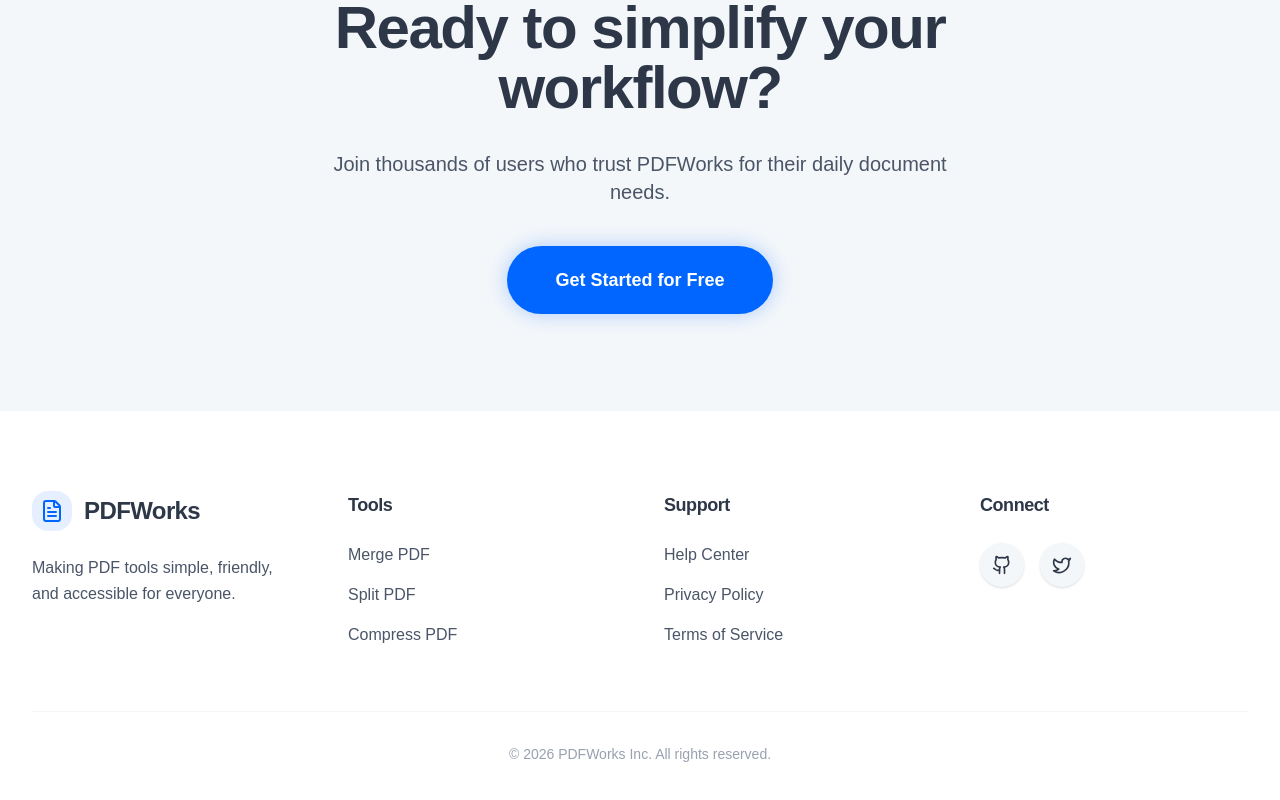
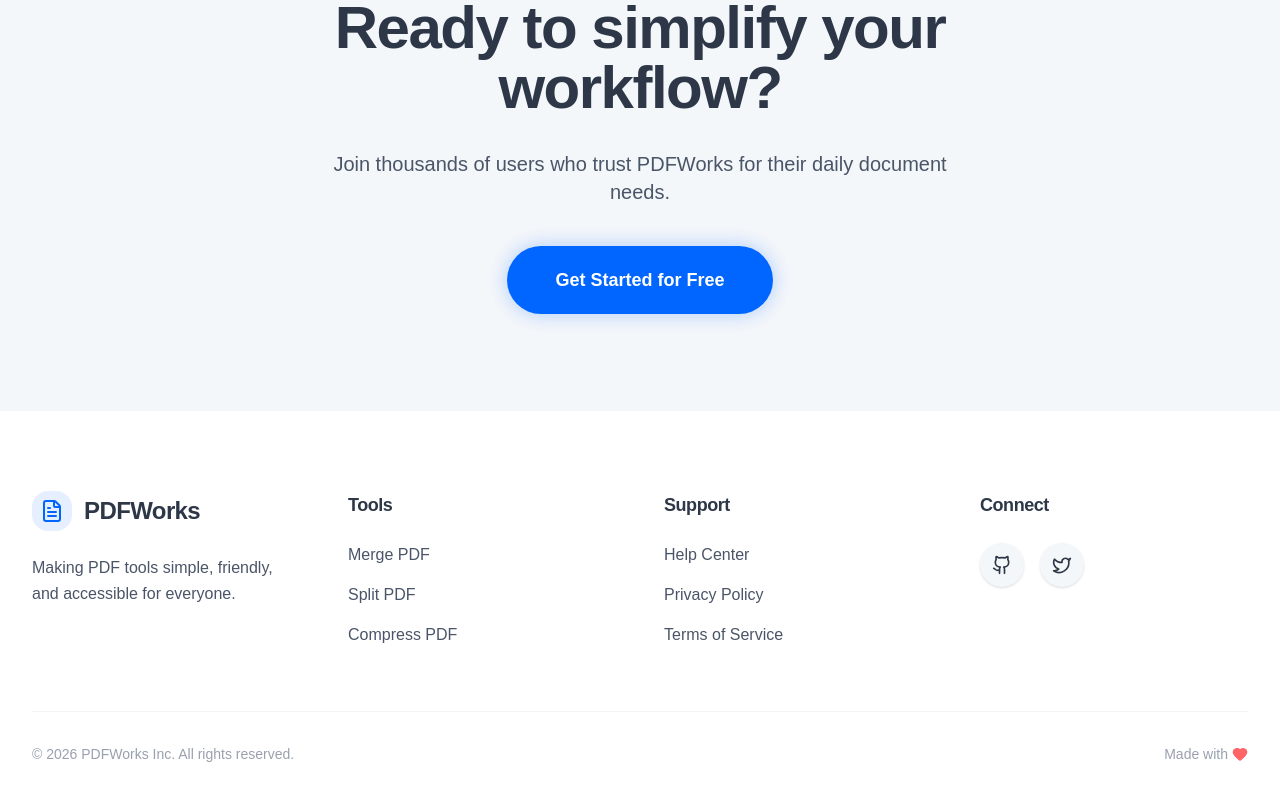
Before and after one commit to mayankbohara0-dev/PDF---Works, a React (Vite) app in the folder client/: page / in a window 1280 px wide. Shown: the part 4116-4916 px from the top of the page. Built offline with nearby package versions, Linux system fonts and the light colour scheme; no server answers.

Commit message:
Update footer to 'Made with '

```diff
--- a/client/src/components/Footer.tsx
+++ b/client/src/components/Footer.tsx
@@ -1,5 +1,5 @@
 import React from 'react';
-import { FileText, Github, Twitter } from 'lucide-react';
+import { FileText, Github, Twitter, Heart } from 'lucide-react';
 import { Link } from 'react-router-dom';
 
 const Footer: React.FC = () => {
@@ -50,8 +50,11 @@ const Footer: React.FC = () => {
                     </div>
                 </div>
 
-                <div className="border-t border-gray-100 pt-8 flex flex-col md:flex-row justify-center items-center gap-4 text-sm font-medium text-gray-400">
+                <div className="border-t border-gray-100 pt-8 flex flex-col md:flex-row justify-between items-center gap-4 text-sm font-medium text-gray-400">
                     <p>© 2026 PDFWorks Inc. All rights reserved.</p>
+                    <p className="flex items-center gap-1">
+                        Made with <Heart className="w-4 h-4 text-red-400 fill-current" />
+                    </p>
                 </div>
             </div>
         </footer>
```
